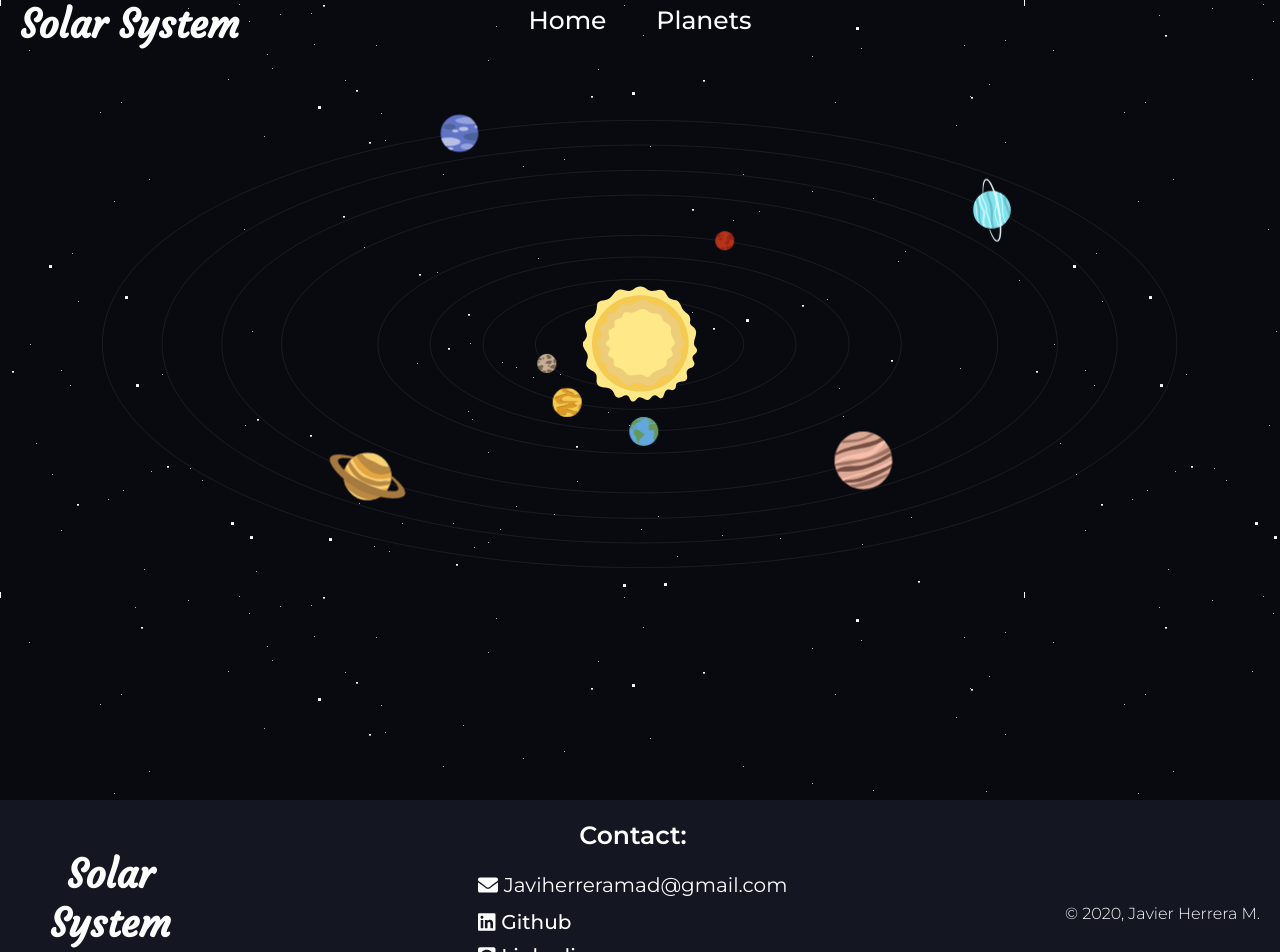
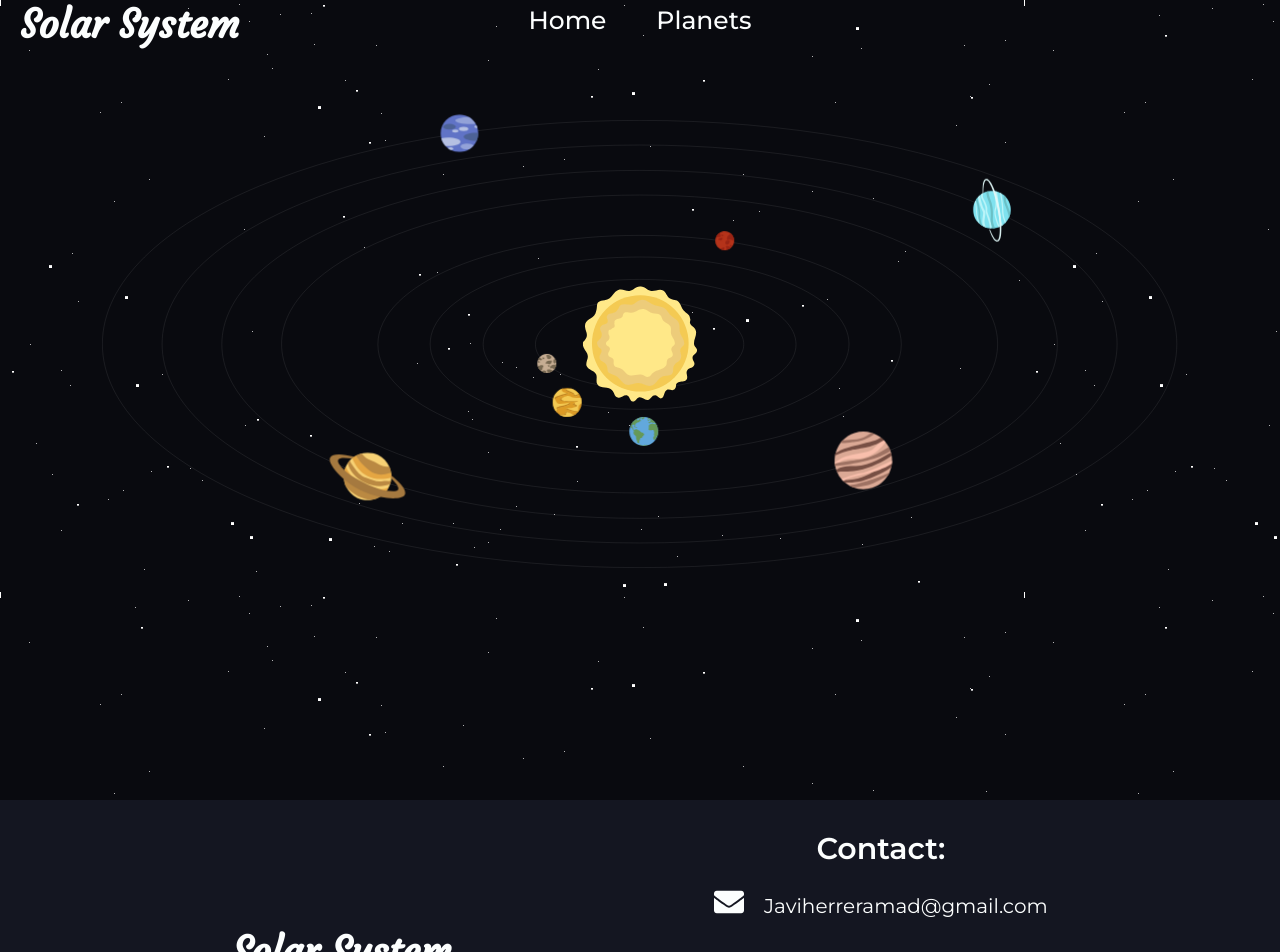
Before and after one commit to JavierHerreraM/solar-system, a React (Create React App) app: page / in a window 1280 px wide. Shown: the top 952 px of the page. Built offline with nearby package versions, Linux system fonts and the light colour scheme.

Commit message:
Footer updated, assets folder added to gitignore, fix some bugs

```diff
--- a/src/components/footer/Footer.jsx
+++ b/src/components/footer/Footer.jsx
@@ -7,17 +7,16 @@ import './footer.scss';
 function Footer() {
     return <>
         <footer>
-            <div className='footer-title'>
-                <h1>Solar</h1>
-                <h1>System</h1>
-            </div>
-            <div className='footer-contact'>
-                <h4>Contact:</h4>
-                <ul>
-                    <li><p><FontAwesomeIcon icon={faEnvelope} /> Javiherreramad@gmail.com</p></li>
-                    <li><a className='footer-link' href="https://github.com/JavierHerreraM" target="_blank" rel="noopener noreferrer"><FontAwesomeIcon icon={faLinkedin} /> Github</a></li>
-                    <li><a className='footer-link' href="https://www.linkedin.com/javier-herrera-madrigal" target="_blank" rel="noopener noreferrer"><FontAwesomeIcon icon={faGithubSquare} /> Linkedin</a></li>
-                </ul>
+            <div className='footer-body'>
+                <h1>Solar System</h1>
+                <div className='footer-contact'>
+                    <h4>Contact:</h4>
+                    <ul>
+                        <li><p><FontAwesomeIcon icon={faEnvelope} />Javiherreramad@gmail.com</p></li>
+                        <li><a className='footer-link' href="https://github.com/JavierHerreraM" target="_blank" rel="noopener noreferrer"><FontAwesomeIcon icon={faLinkedin} />Github</a></li>
+                        <li><a className='footer-link' href="https://www.linkedin.com/in/javier-herrera-madrigal" target="_blank" rel="noopener noreferrer"><FontAwesomeIcon icon={faGithubSquare} />Linkedin</a></li>
+                    </ul>
+                </div>
             </div>
             <p className='footer-copyright'>© 2020, Javier Herrera M.</p>
         </footer>
--- a/src/components/footer/footer.scss
+++ b/src/components/footer/footer.scss
@@ -2,30 +2,29 @@
 
 footer {
     display: flex;
+    flex-direction: column;
+    color: $white-color;
+    background-color: #141621;
+}
+
+.footer-body {
+    display: flex;
+    justify-content: space-evenly;
     align-items: center;
     flex-wrap: wrap;
     width: 100%;
-    padding: 1rem;
-    margin-top: auto;
-    color: $white-color;
-    background-color: #141621;
+    padding-top: 1.5rem;
 
     &>* {
         padding: 0 1.5rem;
-        margin-bottom: 1.5rem;
+        margin-bottom: 2rem;
     }
-}
-
-.footer-title {
-    margin-right: auto;
-    text-align: center;
 }
 
 .footer-contact {
     display: flex;
     flex-direction: column;
     align-items: center;
-    margin-right: auto;
 
     h4 {
         margin-bottom: 1rem;
@@ -34,8 +33,13 @@ footer {
     ul {
         list-style: none;
 
-        & li {
-            margin-bottom: 0.5rem;
+        li {
+            margin-bottom: 1.5rem;
+        }
+
+        svg {
+            font-size: 1.5rem;
+            margin-right: 1rem;
         }
     }
 }
@@ -49,22 +53,5 @@ footer {
 .footer-copyright {
     font-size: 0.8rem;
     font-weight: 300;
+    margin: 0 auto;
 }
-
-@media screen and (max-width: 630px) {
-    .footer-copyright {
-        margin: 0 auto;
-    }
-}
-
-@media screen and (max-width: 414px) {
-    footer {
-        justify-content: center;
-    }
-
-    .footer-contact,
-    .footer-title {
-        // margin-bottom: 1.5rem;
-        margin-right: 0;
-    }
-}
--- a/src/components/planets/Planets.jsx
+++ b/src/components/planets/Planets.jsx
@@ -30,7 +30,7 @@ function Planets(props) {
                 <nav style={{ backgroundColor: color }}>
                     <header className='planets-header'>
                         <h2>{name}</h2>
-                        <FontAwesomeIcon className={`${menuOpen ? 'rotate-icon ' : undefined}planets-menu-icon`} icon={faCaretDown} onClick={handleCLick} />
+                        <FontAwesomeIcon className={`planets-menu-icon ${menuOpen ? 'rotate-icon ' : undefined}`} icon={faCaretDown} onClick={handleCLick} />
                     </header>
                     <ul className={`planets-menu ${menuOpen ? 'open-menu' : undefined}`} onClick={handleCLick}>
                         <li><Link to='/planets:mercury'>mercury</Link></li>
--- a/src/modules/config.scss
+++ b/src/modules/config.scss
@@ -39,7 +39,7 @@ a {
 
 h4 {
     font-family: 'Montserrat', sans-serif;
-    font-size: 1.25rem;
+    font-size: 1.5rem;
     font-weight: 600;
 }
 
```
Also changed, not shown: 1 other file (tests, documents, lock files or other folders).
